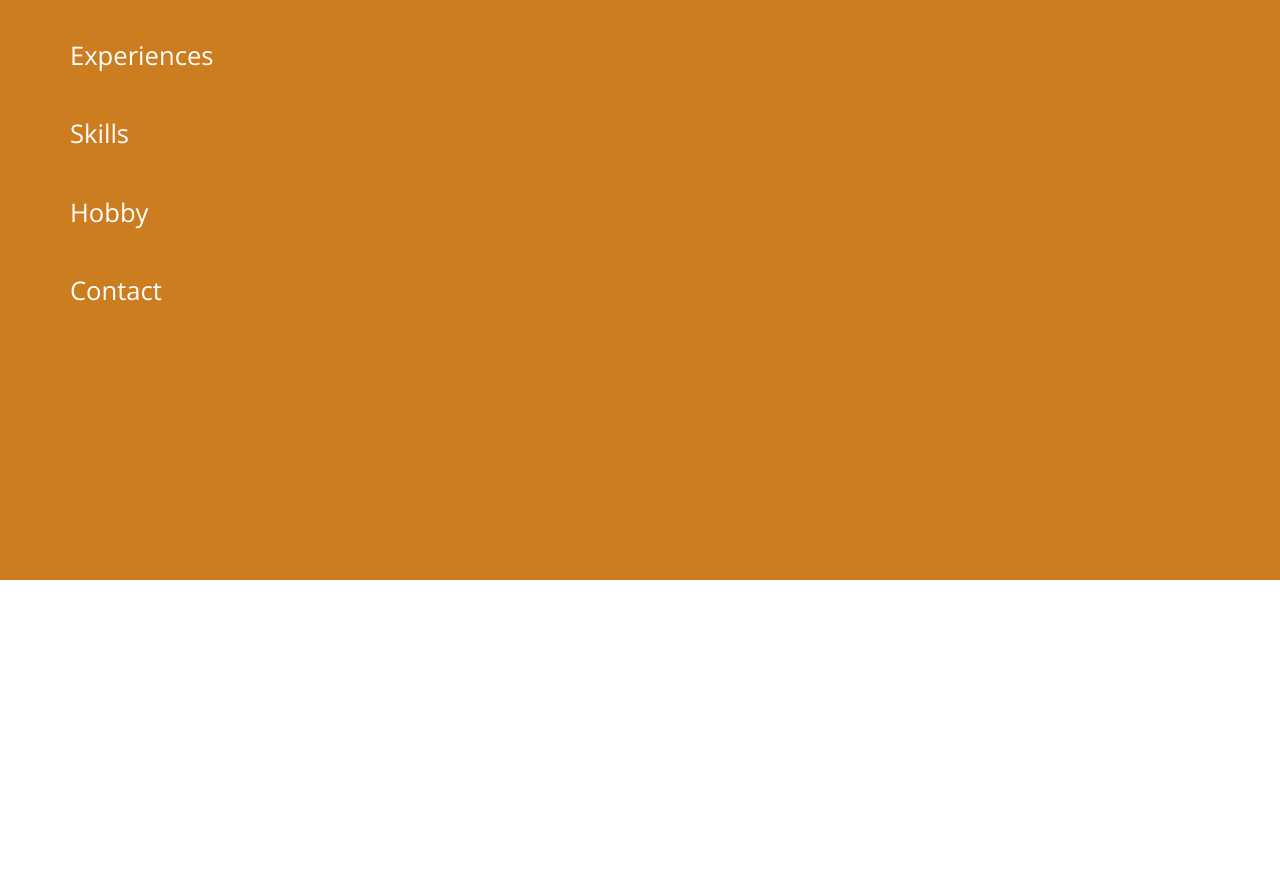
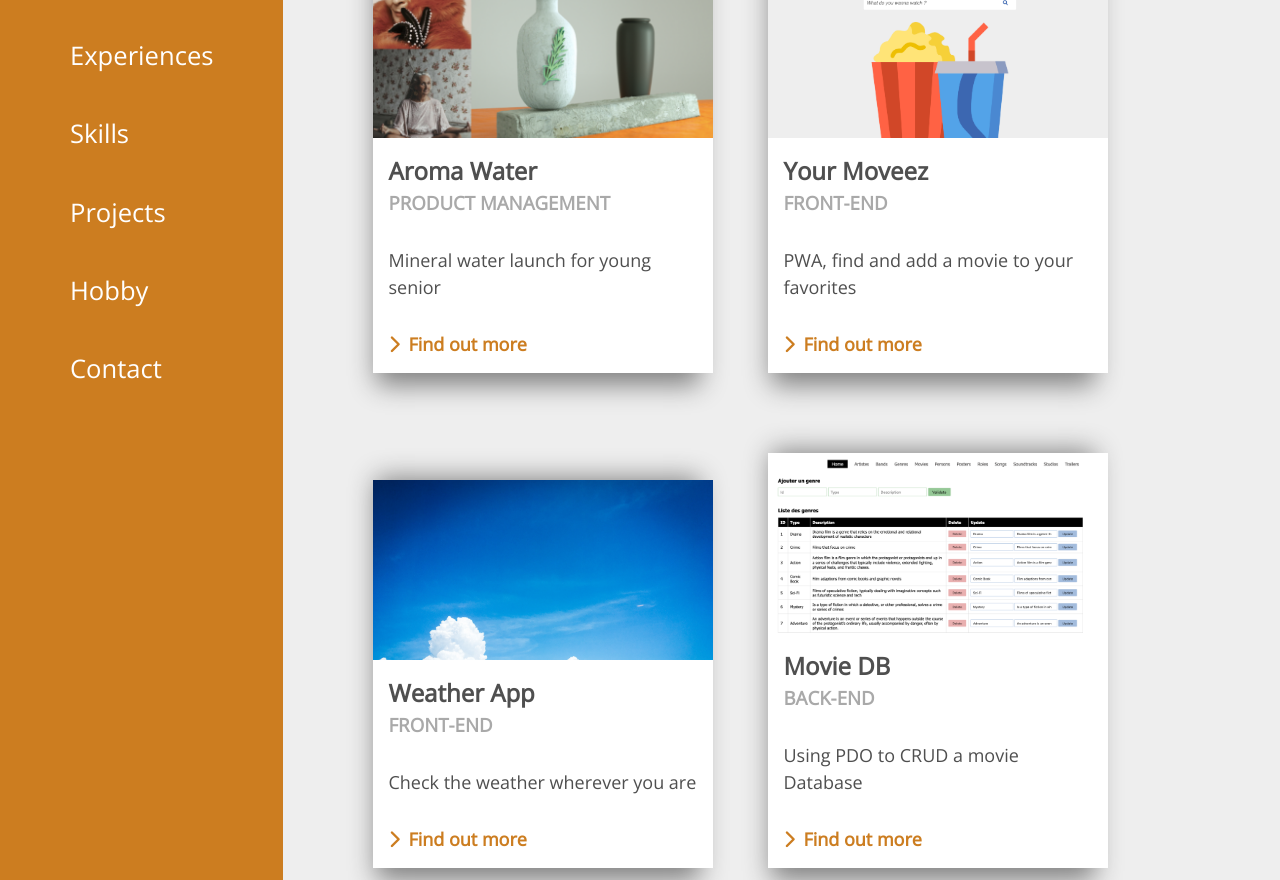
Before and after one commit to Rinaroar/online_po, a React (Create React App) app: page /projects in a window 1280 px wide. Shown: the part 220-1100 px from the top of the page. Before the commit the page ends 800 px from the top, so only its background shows below. Built offline with nearby package versions, Linux system fonts and the light colour scheme.

Commit message:
projects in progress

```diff
--- a/src/App.css
+++ b/src/App.css
@@ -36,7 +36,7 @@
   border: none;
   box-shadow: none;
   background-color: transparent;
-  color:  rgb(189, 1, 129);
+  color: #CC7D20;
   font-size: 18px;
   font-weight: 600;
   margin-bottom: 10px;
@@ -44,7 +44,7 @@
 }
 
 .button-primary:hover {
-  color:#680270;
+  color:#4F4F4F;
 }
 
 .button-primary i {
--- a/src/App.js
+++ b/src/App.js
@@ -15,7 +15,7 @@ import Experience from './contents/Experience';
 import SkillsView from './contents/SkillsView';
 import Contact from './contents/Contact';
 import Hobby from './contents/Hobby';
-/* import Projects from './contents/Projects'; */
+import Projects from './contents/Projects';
 
 
 function App() {
@@ -37,7 +37,7 @@ function App() {
               <Route exact path="/skills" component={SkillsView} />
               <Route exact path="/contact" component={Contact} />
               <Route exact path="/hobby" component={Hobby} />
-              {/* <Route exact path="/projects" component={Projects} /> */}
+              <Route exact path="/projects" component={Projects} />
             </Switch>
           </div>
 
--- a/src/components/Card.js
+++ b/src/components/Card.js
@@ -5,8 +5,16 @@ import moveez from '../img/moveez.png';
 import pdo from '../img/crud_pdo.png';
 import wall from '../img/wall.png';
 import sunny from '../img/sunny.jpg';
+import aroma from '../img/aroma.png';
 
 const ProjectData = [
+  {
+    "category": "PRODUCT MANAGEMENT",
+    "title": "Aroma Water",
+    "text": "Mineral water launch for young senior",
+    "image": aroma,
+    "link": "https://aromaproject.carrd.co/"
+  },
   {
     "category": "FRONT-END",
     "title": "Your Moveez",
@@ -17,7 +25,7 @@ const ProjectData = [
   {
     "category": "FRONT-END",
     "title": "Weather App",
-    "text": "Check the weather wherever you are (in progress)",
+    "text": "Check the weather wherever you are",
     "image": sunny,
     "link": "https://github.com/Rinaroar/app_meteo"
   },
--- a/src/components/Menu.js
+++ b/src/components/Menu.js
@@ -49,7 +49,7 @@ const Menu = ({ open, setOpen }) => {
           <Cell><Link to="/about">About</Link></Cell>
           <Cell><Link to="/experiences">Experiences</Link></Cell>
           <Cell><Link to="/skills">Skills</Link></Cell>
-         {/*  <Cell><Link to="/projects">Projects</Link></Cell> */}
+          <Cell><Link to="/projects">Projects</Link></Cell>
           <Cell><Link to="/hobby">Hobby</Link></Cell>
           <Cell><Link to="/contact">Contact</Link></Cell>
         </List>
--- a/src/components/Navbar.js
+++ b/src/components/Navbar.js
@@ -48,7 +48,7 @@ const Navbar = () => {
           <Cell><Link to="/about">About</Link></Cell>
           <Cell><Link to="/experiences">Experiences</Link></Cell>
           <Cell><Link to="/skills">Skills</Link></Cell>
-          {/* <Cell><Link to="/projects">Projects</Link></Cell> */}
+          <Cell><Link to="/projects">Projects</Link></Cell>
           <Cell><Link to="/hobby">Hobby</Link></Cell>
           <Cell><Link to="/contact">Contact</Link></Cell>
         </List>
```
Also changed, not shown: src/img/aroma.png (added).
